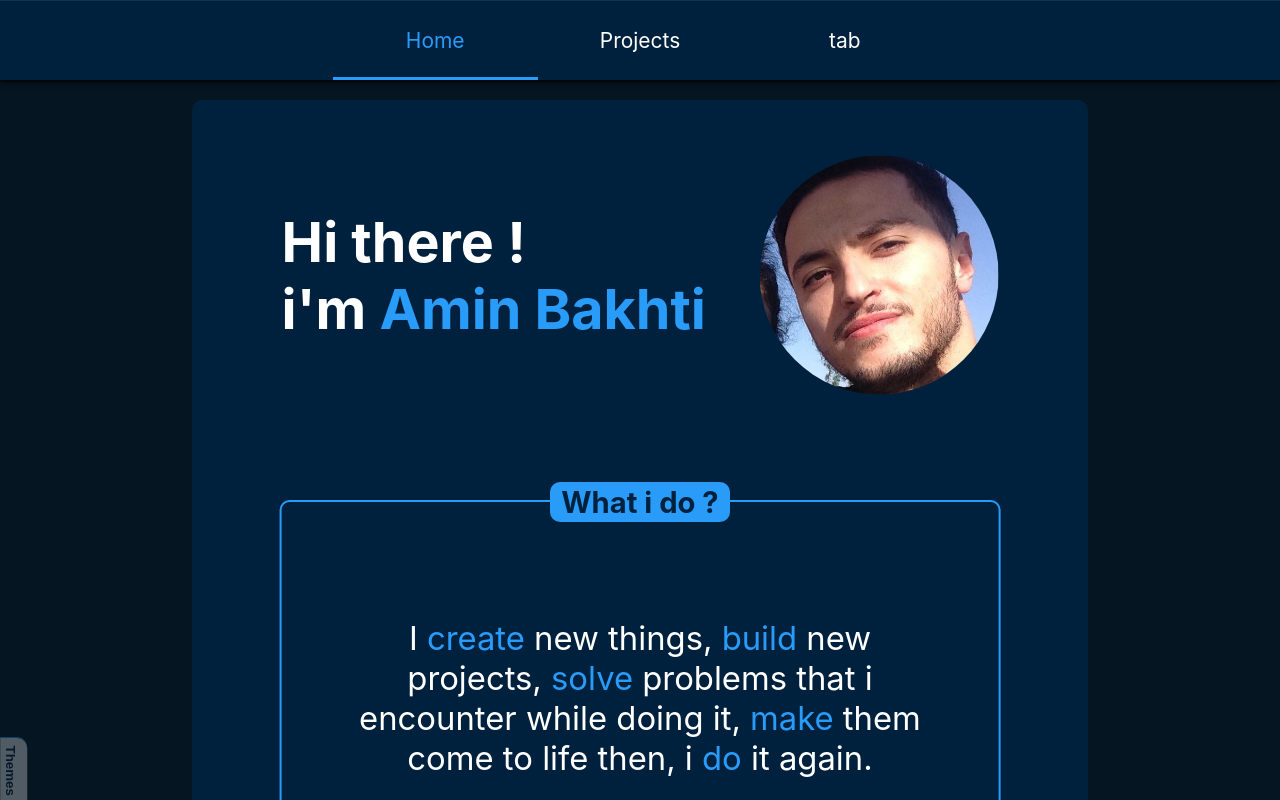
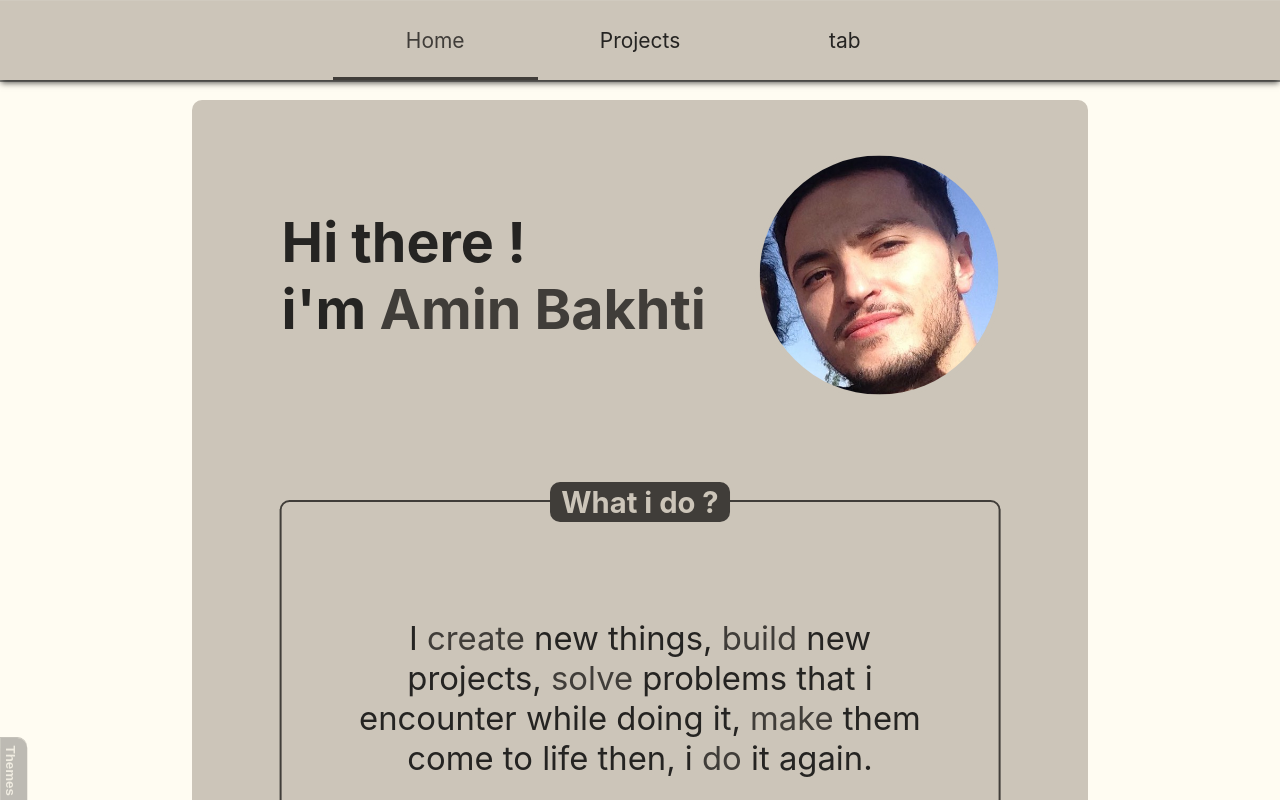
Before and after one commit to 4m1nb4kh71/portfolio-website, a React (Create React App) app: page / in a window 1280 px wide. Built offline with nearby package versions, Linux system fonts and the light colour scheme.

Commit message:
new look is ready

```diff
--- a/src/components/themesetter/themesetter.js
+++ b/src/components/themesetter/themesetter.js
@@ -43,7 +43,7 @@ togglethemebar = ()=>{
 }
 
 componentDidMount =() =>{
-    this.setthemecolor(this.state.darktheme);
+    this.setthemecolor(this.state.lighttheme);
     const themestter = document.getElementsByClassName('Themesetter').item(0);
     this.setState({themestter:themestter});
 
```
